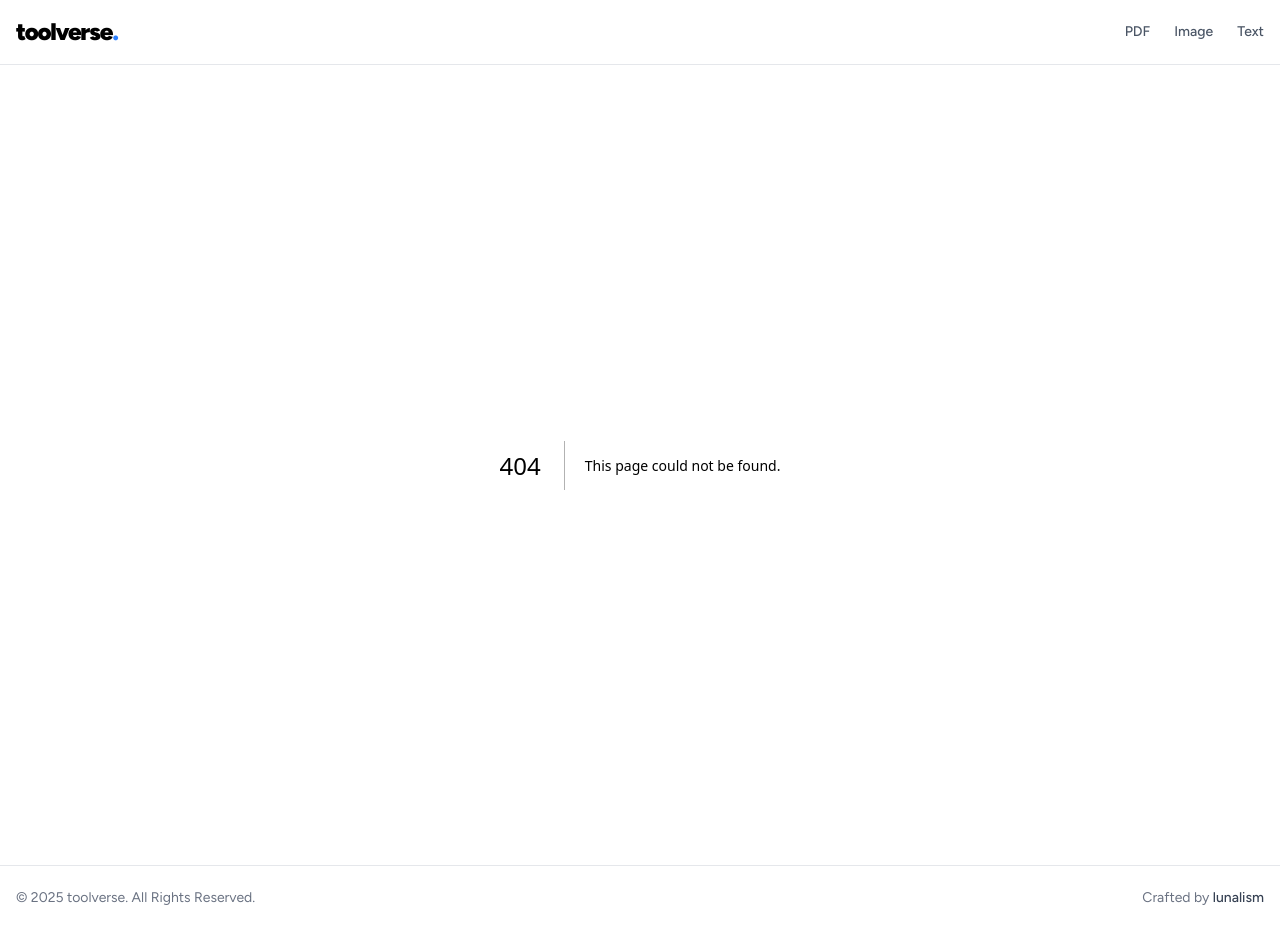
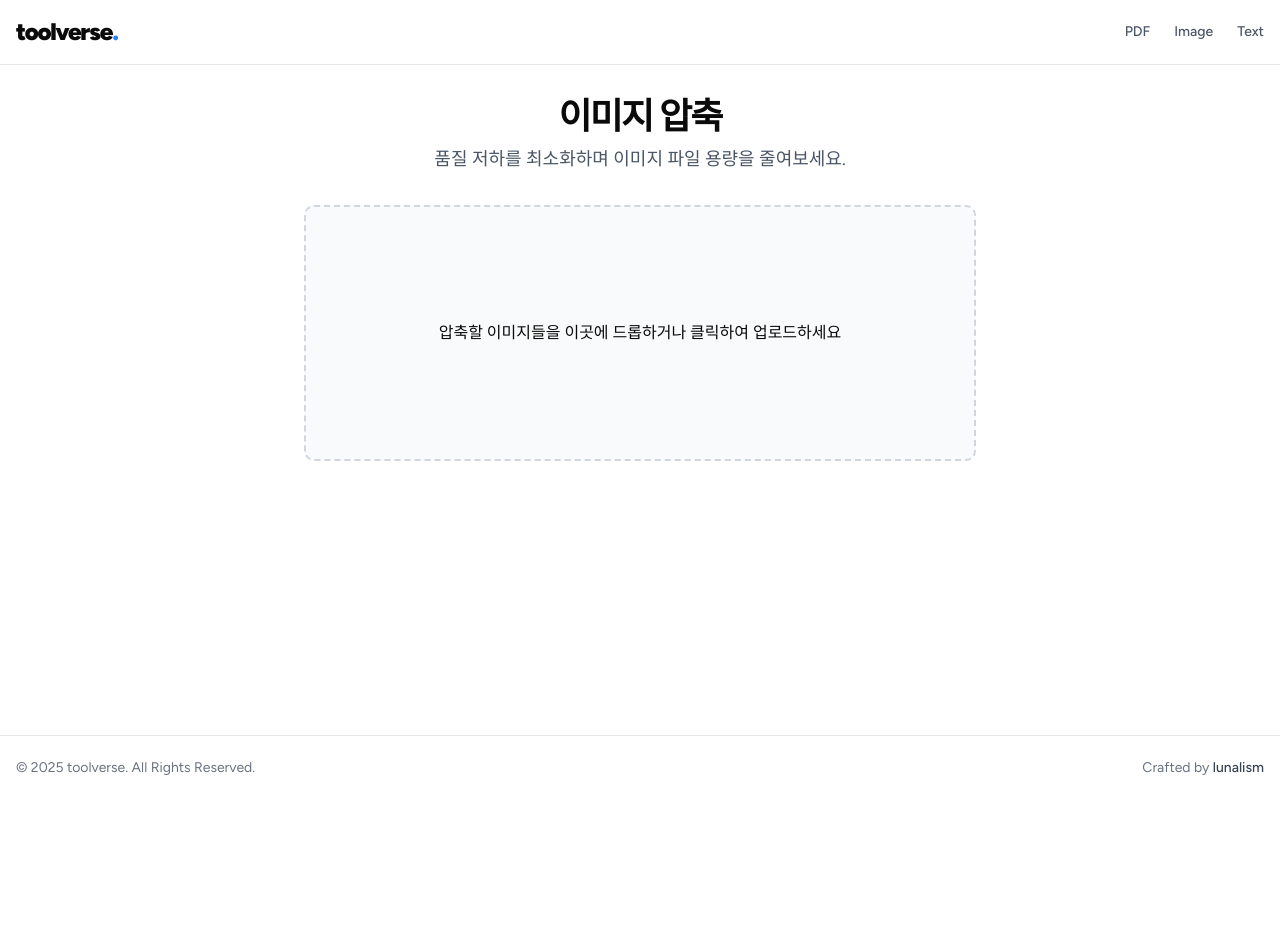
Before and after one commit to lunalism/toolverse, a Next.js app: page /image/compressor in a window 1280 px wide. Before the commit this address had no page. After the commit the page ends 800 px from the top, so only its background shows below. Built offline with nearby package versions, Linux system fonts and the light colour scheme.

Commit message:
feat: Add UI scaffold for Image Compressor tool

```diff
--- /dev/null
+++ b/src/app/image/compressor/page.tsx
@@ -0,0 +1,59 @@
+// src/app/image/compressor/page.tsx
+
+"use client";
+
+import { useState } from 'react';
+
+export default function ImageCompressorPage() {
+    const [files, setFiles] = useState<File[]>([]);
+    const [quality, setQuality] = useState<number>(80); // 압축 품질 state (기본값 80)
+
+    return (
+        <div className="container mx-auto px-4 py-8">
+            <div className="text-center mb-8">
+                <h1 className="text-4xl font-black tracking-tighter">이미지 압축</h1>
+                <p className="text-lg text-gray-600 mt-2">
+                    품질 저하를 최소화하며 이미지 파일 용량을 줄여보세요.
+                </p>
+            </div>
+
+            {files.length === 0 && (
+                <div className="w-full max-w-2xl mx-auto">
+                    <label htmlFor="file-upload" className="flex flex-col items-center justify-center w-full h-64 border-2 border-dashed border-gray-300 rounded-lg cursor-pointer bg-gray-50 hover:bg-gray-100 transition-colors">
+                        <p>압축할 이미지들을 이곳에 드롭하거나 클릭하여 업로드하세요</p>
+                        <input id="file-upload" type="file" className="hidden" accept="image/jpeg,image/png,image/webp" multiple />
+                    </label>
+                </div>
+            )}
+
+            {files.length > 0 && (
+                <div className="w-full max-w-4xl mx-auto">
+                    {/* 압축 옵션 */}
+                    <div className="p-4 border rounded-lg bg-white shadow-sm mb-8">
+                        <label htmlFor="quality" className="block font-semibold">압축 품질: {quality}</label>
+                        <p className="text-sm text-gray-500 mb-2">숫자가 낮을수록 용량이 작아지고, 품질도 낮아집니다.</p>
+                        <input id="quality" type="range" min="10" max="100" step="5" value={quality} onChange={(e) => setQuality(Number(e.target.value))}
+                            className="w-full h-2 bg-gray-200 rounded-lg appearance-none cursor-pointer"
+                        />
+                    </div>
+
+                    {/* 파일 목록 */}
+                    <div className="space-y-2 mb-8">
+                        {files.map((file, index) => (
+                        <div key={index} className="flex items-center justify-between p-2 border rounded-md bg-white">
+                            <span className="text-sm text-gray-700 truncate">{file.name}</span>
+                            {/* 여기에 원본 파일 크기를 표시할 예정입니다. */}
+                        </div>
+                        ))}
+                    </div>
+
+                    <div className="text-center">
+                        <button className="px-8 py-4 bg-gradient-to-r from-teal-400 to-blue-600 text-white font-bold rounded-lg shadow-md hover:opacity-90">
+                            압축하기 & 다운로드 ({files.length}개)
+                        </button>
+                    </div>
+                </div>
+            )}
+        </div>
+    );
+}
--- a/src/app/image/page.tsx
+++ b/src/app/image/page.tsx
@@ -17,6 +17,11 @@ const tools = [
         href: "/image/converter",
         title: "이미지 포맷 변환",
         description: "이미지 파일을 JPG, PNG, WEBP 등 다른 포맷으로 변환합니다.",
+    },
+    {
+        href: "/image/compressor",
+        title: "이미지 압축",
+        description: "이미지 품질을 최대한 유지하며 파일 크기를 획기적으로 줄입니다.",
     },
 ];
 
```
